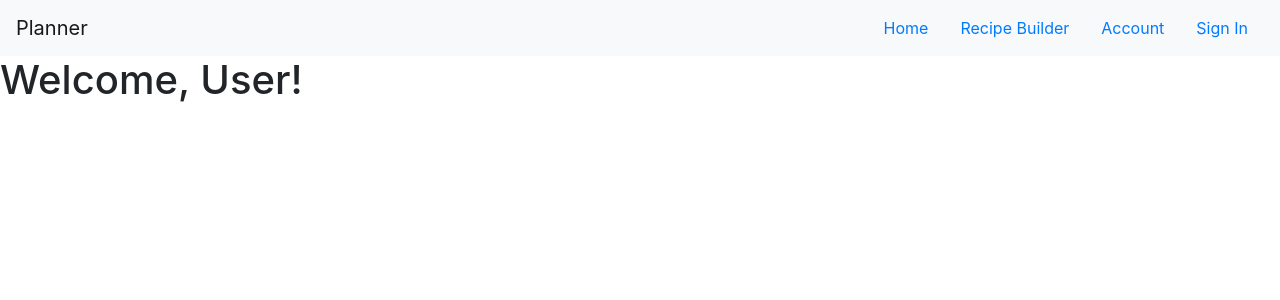
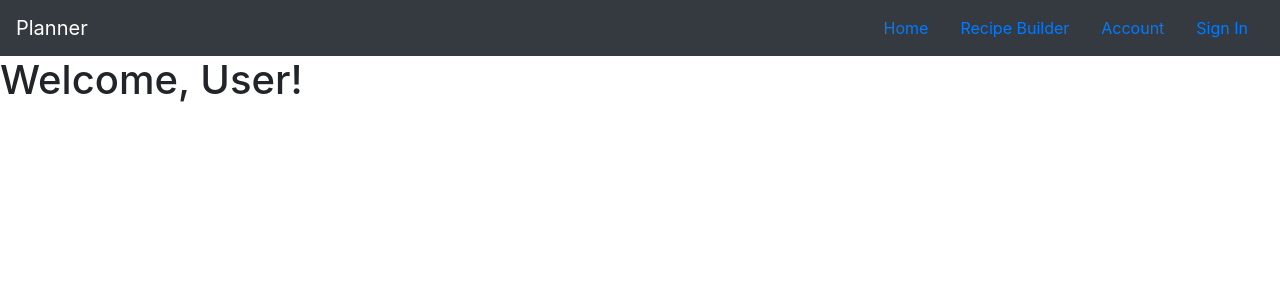
Before and after one commit to Hilldrupca/Flask-App, a Flask app: page / in a window 1280 px wide. Shown: the top 300 px of the page. Run offline with Flask 2, Linux system fonts and the light colour scheme; some libraries are stand-ins or nearby versions.

Commit message:
Modified sign-in open and close behavior

```diff
--- a/templates/base.html
+++ b/templates/base.html
@@ -14,19 +14,35 @@
 <script>
 
 function showHide(show, hide){
-    if (hide){
-        document.getElementById(hide).style.display = 'none';
-    }
-    if (show){
-        document.getElementById(show).style.display = 'block';
-    }
-}
+    var a = document.getElementById('signin');
+    var b = document.getElementById('createaccount');
+    if (a.style.display == 'none' && b.style.display == 'none'){
+        if (hide) {
+            document.getElementById(hide).style.display = 'none';
+        };
+        if (show){
+            document.getElementById(show).style.display = 'block';
+        };
+    } else {
+        a.style.display = 'none';
+        b.style.display = 'none';
+    };
+};
 
+window.addEventListener('click', function(e){
+    var a = document.getElementById('signin');
+    var b = document.getElementById('createaccount');
+    var c = document.getElementById('navsign');
+    if (!a.contains(e.target) && !b.contains(e.target) && !c.contains(e.target)){
+        a.style.display = 'none';
+        b.style.display = 'none';
+    };
+});
 </script>
 
 
 <body>
-    <nav class='navbar navbar-light bg-light'>
+    <nav class='navbar navbar-dark bg-dark'>
         <a class='navbar-brand' href='/'>Planner</a>
 
         <ul class='nav justify-content-end'>
@@ -40,7 +56,7 @@ function showHide(show, hide){
                 <a class='nav-link' href='/account'>Account</a>
             </li>
             <li class='nav-item'>
-                <a class='nav-link' style='color: #007bff; cursor: pointer;' onclick='showHide("signin","createaccount")'>Sign In</a>
+                <a class='nav-link' id='navsign' style='color: #007bff; cursor: pointer;' onclick='showHide("signin","")'>Sign In</a>
             </li>
         </ul>
     </nav>
```
